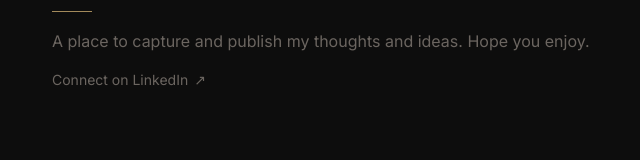
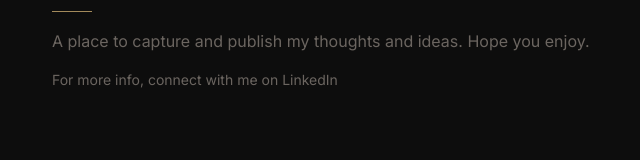
Before and after one commit to WCJR-2029/mikeherak-website, a Next.js app: page / in a window 1280 px wide. Shown: the part 180-340 px from the top of the page, without its empty margins (268-908 px from the left). Built offline with nearby package versions, Linux system fonts and the light colour scheme.

Commit message:
Update LinkedIn link text on homepage
Co-Authored-By: Claude Sonnet 4.6 <noreply@anthropic.com>

```diff
--- a/src/app/page.tsx
+++ b/src/app/page.tsx
@@ -32,8 +32,7 @@ export default function HomePage() {
             rel="noopener noreferrer"
             className="mt-4 inline-flex items-center gap-1.5 font-body text-sm text-muted hover:text-accent transition-colors duration-200"
           >
-            Connect on LinkedIn
-            <span aria-hidden="true">↗</span>
+            For more info, connect with me on LinkedIn
           </a>
         </header>
 
```
